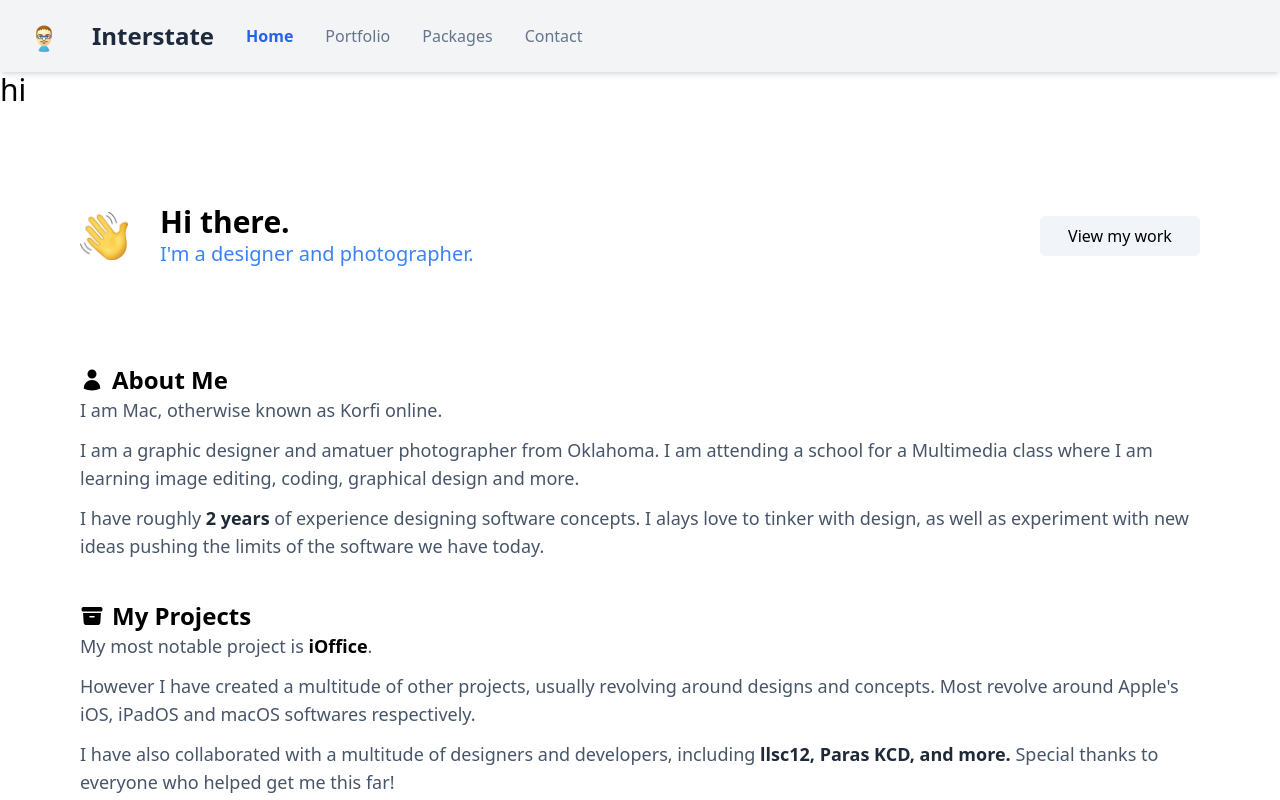
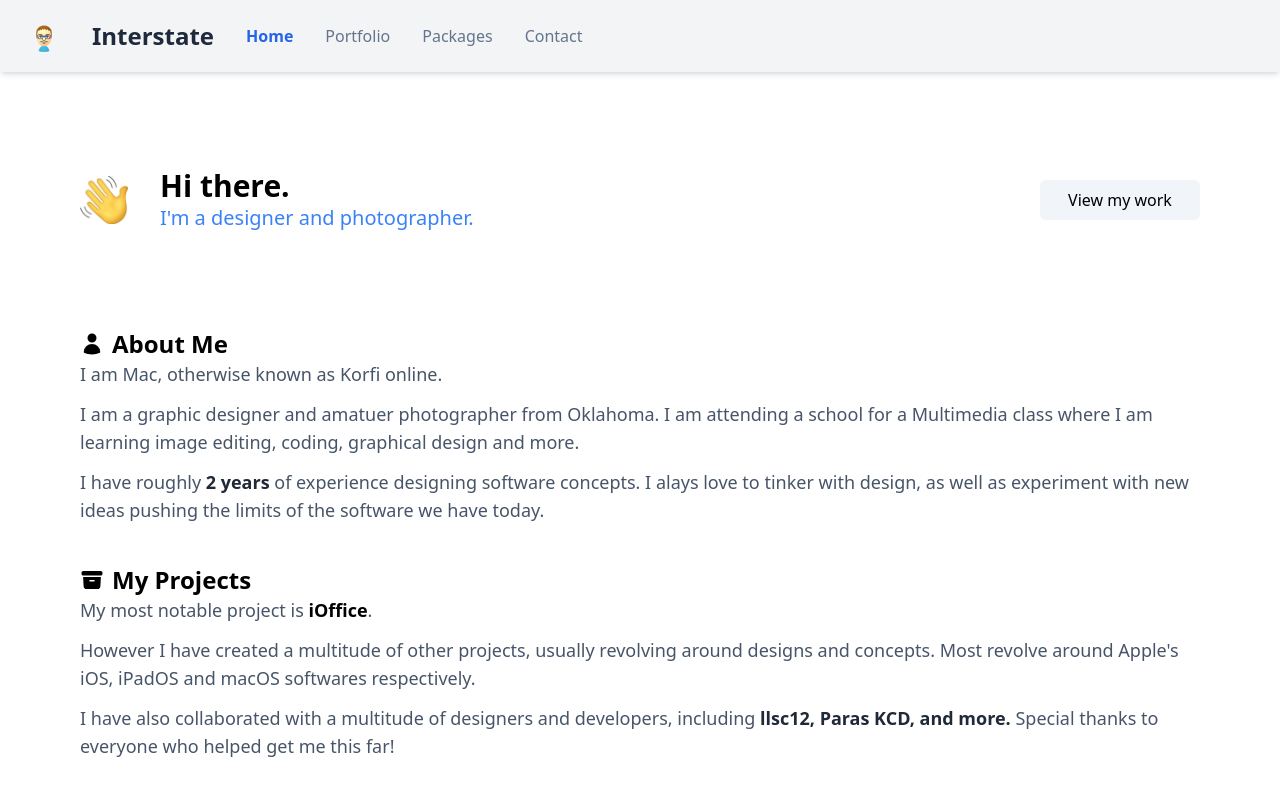
Before and after one commit to Korfi8267/Interstate, a Vue app: page / in a window 1280 px wide. Built offline with nearby package versions, Linux system fonts and the light colour scheme.

Commit message:
remove test message

```diff
--- a/src/views/Home.vue
+++ b/src/views/Home.vue
@@ -1,6 +1,5 @@
 <template>
-<div class="bg-white dark:bg-slate-900 h-full scroll-smooth overflow-auto">
-  <div class="text-3xl text-black dark:text-white">hi</div>
+<div class="bg-white dark:bg-slate-900 scroll-smooth overflow-auto">
 <div class="my-24"></div>
 
 <div class="flex flex-col md:flex-row items-center text-center md:text-left justify-center px-7 md:px-20">
```
